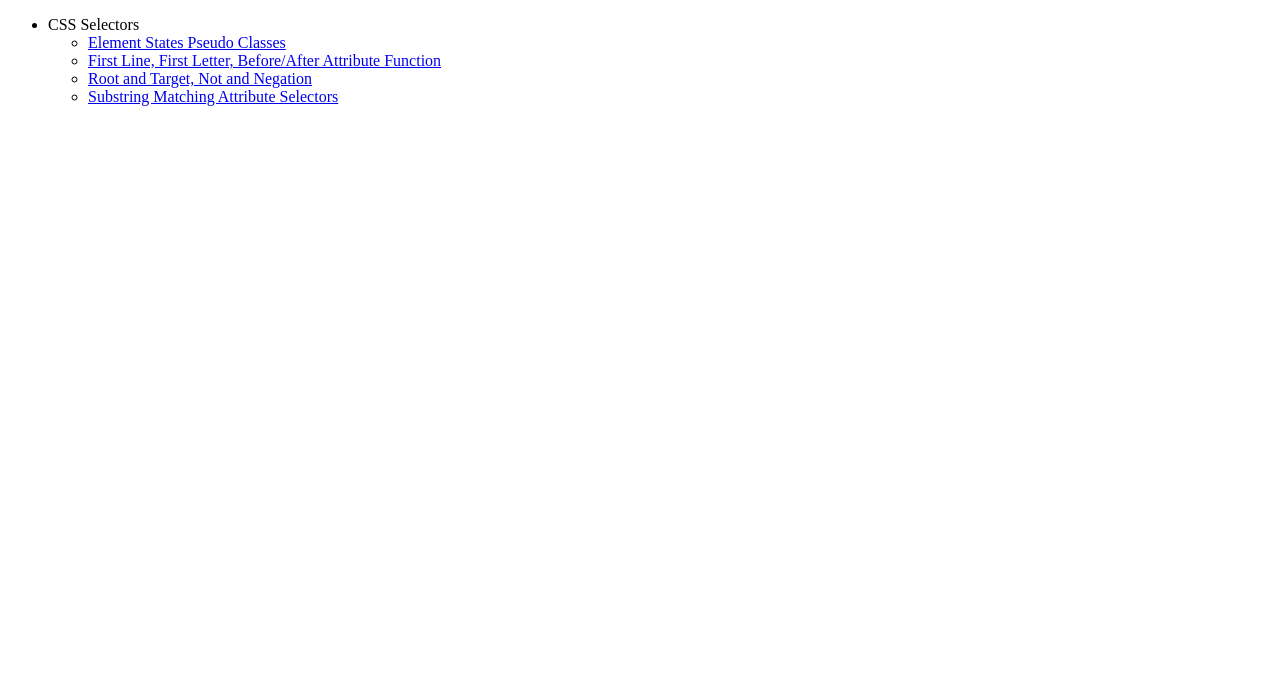
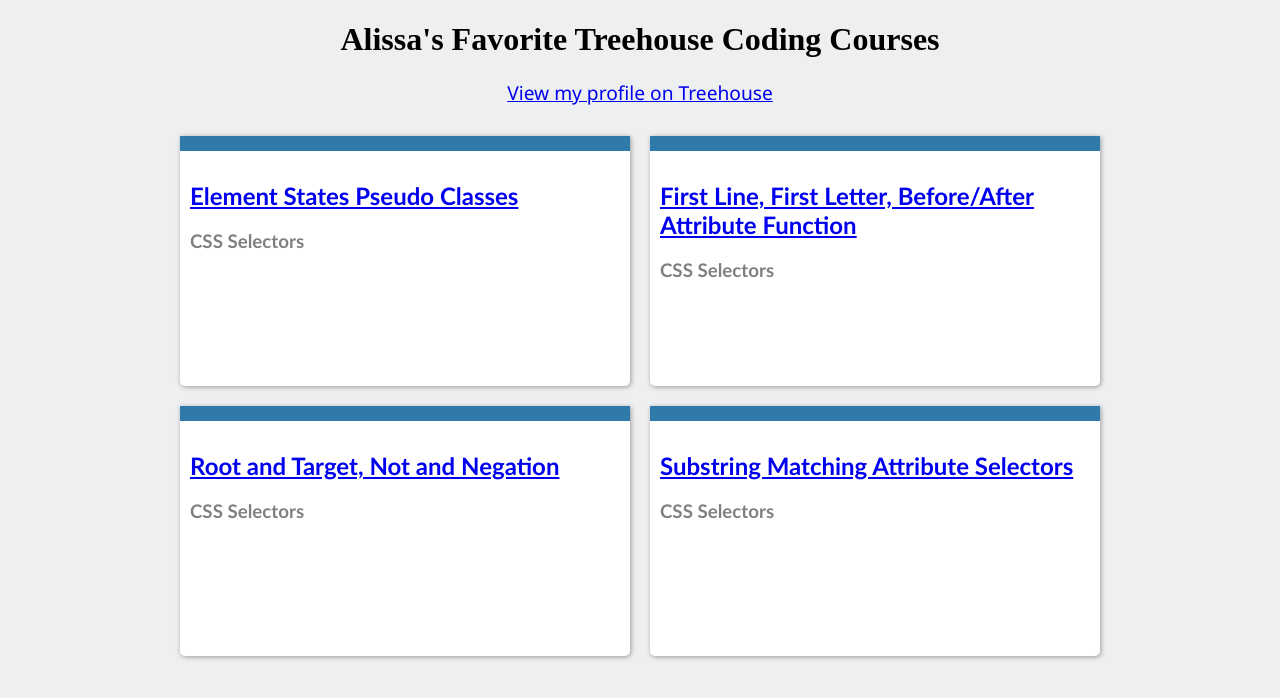
Before and after one commit to AlissaKennedy/treehouse-lessons, a plain HTML site: page index.html in a window 1280 px wide. Drawn offline with Linux system fonts and the light colour scheme.

Commit message:
card layout
card layout for landing page

```diff
--- a/index.html
+++ b/index.html
@@ -3,18 +3,68 @@
 <head>
 <meta charset="utf-8">
 <title>Alissa's Treehouse Lessons</title>
+	<style>
+
+* {box-sizing: border-box;}
+		body {background-color: #edeff0;}
+.card {
+	width: 450px;
+	box-shadow: 1px 1px 5px #999;
+	border-top: 15px solid #3079AB;
+	min-height: 250px;
+	padding: 10px;
+	margin: 10px;
+	background-color: white;
+	border-radius: 0 0 5px 5px;
+}
+
+h1 {
+	size: 1em;
+	text-align: center;
+}
+
+h3 {
+	color: grey;
+}
+
+p{
+  font-family: segoe ui;
+  line-height: 1.4em;
+  font-size: 1.2em;
+	text-align: center;
+}
+
+#mainbox{
+  font-family: calibri;
+  box-sizing: border-box;
+  justify-content: center;
+  display: flex;
+  flex-wrap: wrap;
+}
+	</style>
 </head>
 
 <body>
-	<ul>
-		<li>CSS Selectors
-			<ul>
-				<li><a href="css-selectors/element-states-pseudo-classes/index.html">Element States Pseudo Classes</a></li>
-				<li><a href="css-selectors/first-line-first letter-before after-attr function/index.html">First Line, First Letter, Before/After Attribute Function</a></li>
-				<li><a href="css-selectors/root-and-target-not-and-negation/index.html">Root and Target, Not and Negation</a></li>
-				<li><a href="css-selectors/substring-matching-attribute-selectors/index.html">Substring Matching Attribute Selectors</a></li>
-			</ul>
-		</li>
-	</ul>
+	<h1>Alissa's Favorite Treehouse Coding Courses</h1>
+	<p><a href="http://www.teamtreehouse.com/alissakennedy" title="Alissa's TreeHouse profile" target="_blank">View my profile on Treehouse</a></p>
+	<div id="mainbox">
+	<div class="card">
+		<h2><a href="css-selectors/element-states-pseudo-classes/index.html">Element States Pseudo Classes</a></h2>
+		<h3>CSS Selectors</h3>
+	</div>
+	<div class="card">
+		<h2><a href="css-selectors/first-line-first letter-before after-attr function/index.html">First Line, First Letter, Before/After Attribute Function</a></h2>
+		<h3>CSS Selectors</h3>
+	</div>
+	<div class="card">
+		<h2><a href="css-selectors/root-and-target-not-and-negation/index.html">Root and Target, Not and Negation</a></h2>
+		<h3>CSS Selectors</h3>
+	</div>
+	<div class="card">
+		<h2><a href="css-selectors/substring-matching-attribute-selectors/index.html">Substring Matching Attribute Selectors</a></h2>
+		<h3>CSS Selectors</h3>
+	</div>
+	</div>
+
 </body>
 </html>
```
